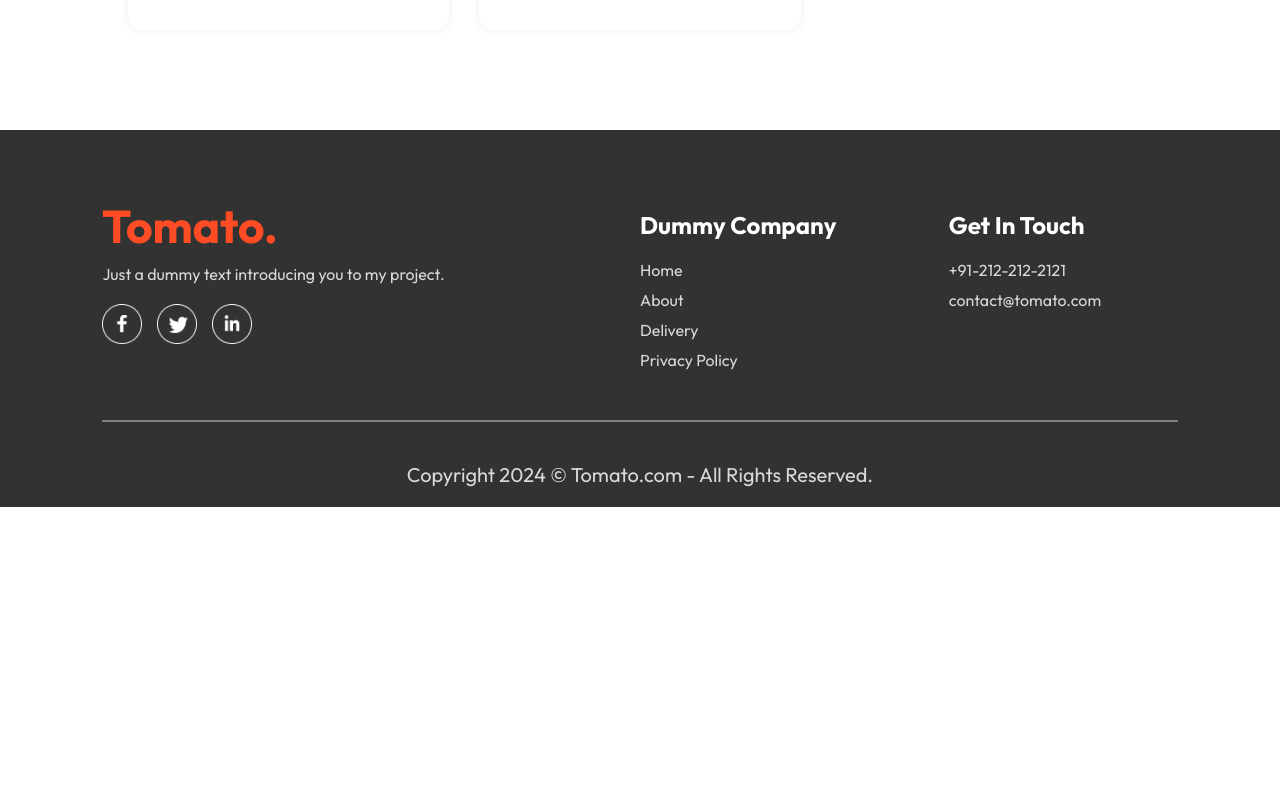
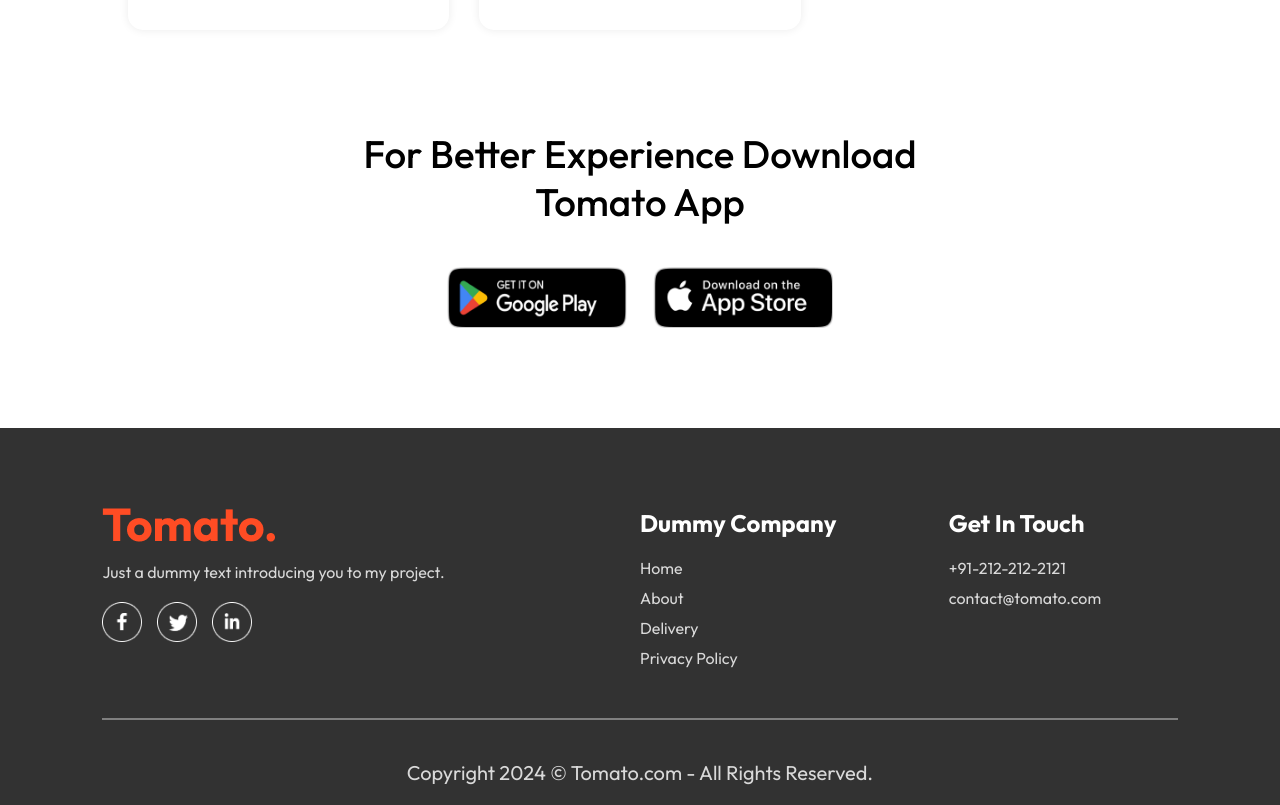
Before and after one commit to therealakash13/food-delievery, a React (Vite) app in the folder frontend/: page / in a window 1280 px wide. Shown: the part 5940-6745 px from the top of the page. Before the commit the page ends 6447 px from the top, so only its background shows below. Built offline with nearby package versions, Linux system fonts and the light colour scheme.

Commit message:
app download

```diff
--- a/frontend/src/App.jsx
+++ b/frontend/src/App.jsx
@@ -5,6 +5,7 @@
 import Cart from "./pages/Cart/Cart";
 import PlaceOrder from "./pages/PlaceOrder/PlaceOrder";
 import Footer from "./components/Footer/Footer";
+import AppDownload from "./components/AppDownload/AppDownload";
 
 const App = () => {
   return (
--- /dev/null
+++ b/frontend/src/components/AppDownload/AppDownload.css
@@ -0,0 +1,25 @@
+.app-download {
+  margin: auto auto;
+  margin-top: 100px;
+  font-size: max(3vw, 20px);
+  text-align: center;
+  font-weight: 500;
+}
+
+.app-download-platforms {
+  display: flex;
+  justify-content: center;
+  gap: max(2vw, 10px);
+  margin-top: 40px;
+}
+
+.app-download-platforms img {
+  cursor: pointer;
+  width: max(30vw, 120px);
+  max-width: 180px;
+  transition: 0.5s;
+}
+
+.app-download-platforms img:hover {
+  transform: scale(1.05);
+}
--- /dev/null
+++ b/frontend/src/components/AppDownload/AppDownload.jsx
@@ -0,0 +1,17 @@
+import React from "react";
+import "./AppDownload.css";
+import { assets } from "../../assets/assets";
+
+export default function AppDownload() {
+  return (
+    <div className="app-download" id="app-download">
+      <p>
+        For Better Experience Download <br /> Tomato App{" "}
+      </p>
+      <div className="app-download-platforms">
+        <img src={assets.play_store} alt="play-store" />
+        <img src={assets.app_store} alt="app-store" />
+      </div>
+    </div>
+  );
+}
--- a/frontend/src/pages/Home/Home.jsx
+++ b/frontend/src/pages/Home/Home.jsx
@@ -3,6 +3,7 @@
 import Header from "../../components/Header/Header";
 import ExploreMenu from "../../components/ExploreMenu/ExploreMenu";
 import FoodDisplay from "../../components/FoodDisplay/FoodDisplay";
+import AppDownload from "../../components/AppDownload/AppDownload";
 
 const Home = () => {
   const [category, setCategory] = useState("All");
@@ -11,6 +12,7 @@
       <Header />
       <ExploreMenu category={category} setCategory={setCategory} />
       <FoodDisplay category={category} />
+      <AppDownload />
     </div>
   );
 };
```
